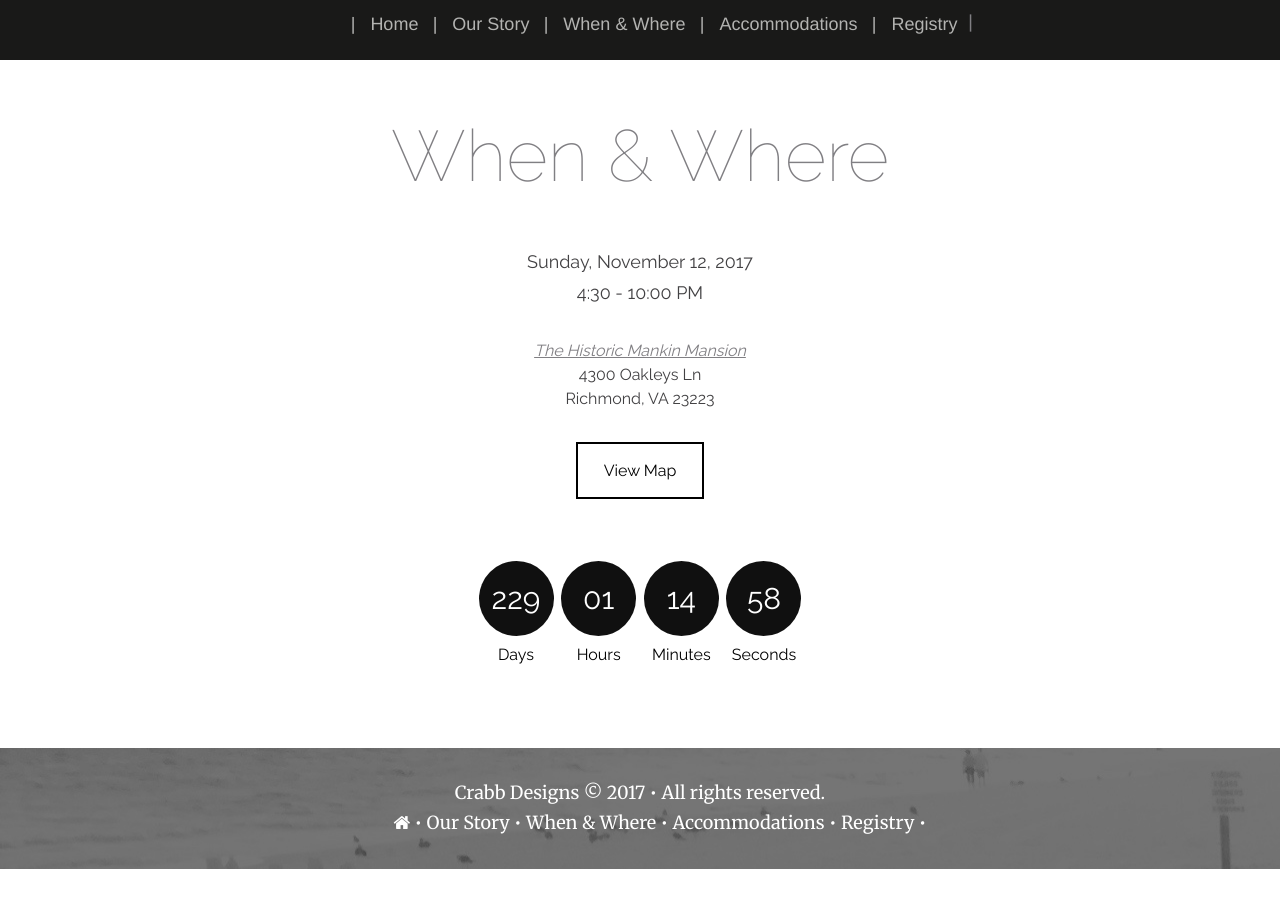
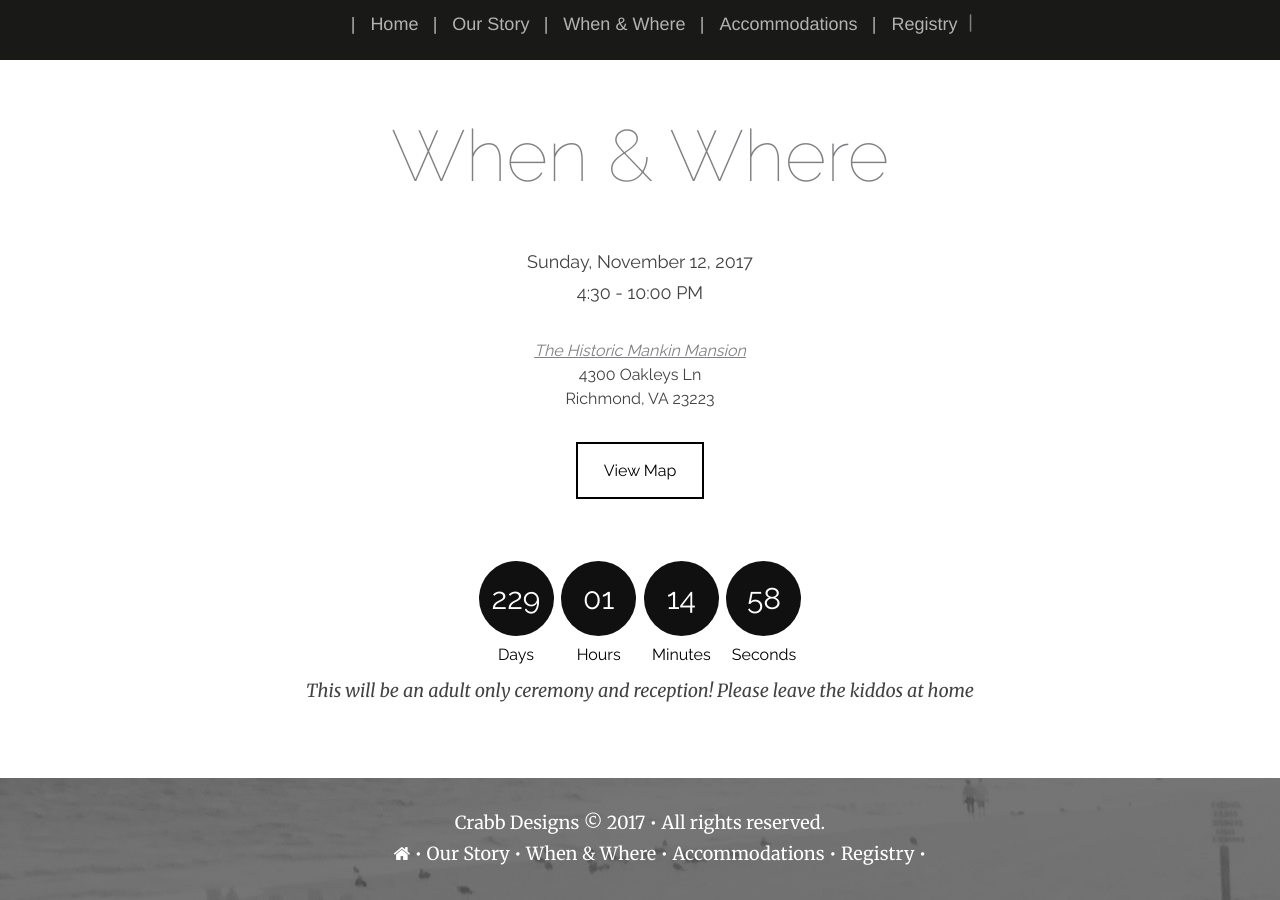
Before and after one commit to bbcrabb/bbcrabb.github.io, a Jekyll site: the page built from _pages/details.md, in a window 1280 px wide and 900 px high, scrolled down 676 px. Built offline with Jekyll 4.4.1, drawn with Linux system fonts in a browser that asks for light colours; before the commit the page ends 1545 px from its top, so only the background shows below that.

Commit message:
Update details.md

```diff
--- a/_pages/details.md
+++ b/_pages/details.md
@@ -110,3 +110,8 @@ p    {font-size: 18px;  margin: 0px; font-family: 'Raleway', sans-serif !importa
   </div>
 </div>
 </div>
+
+<div class="text-center">
+<i>This will be an adult only ceremony and reception! Please leave the kiddos at home</i>
+
+</div>
```
